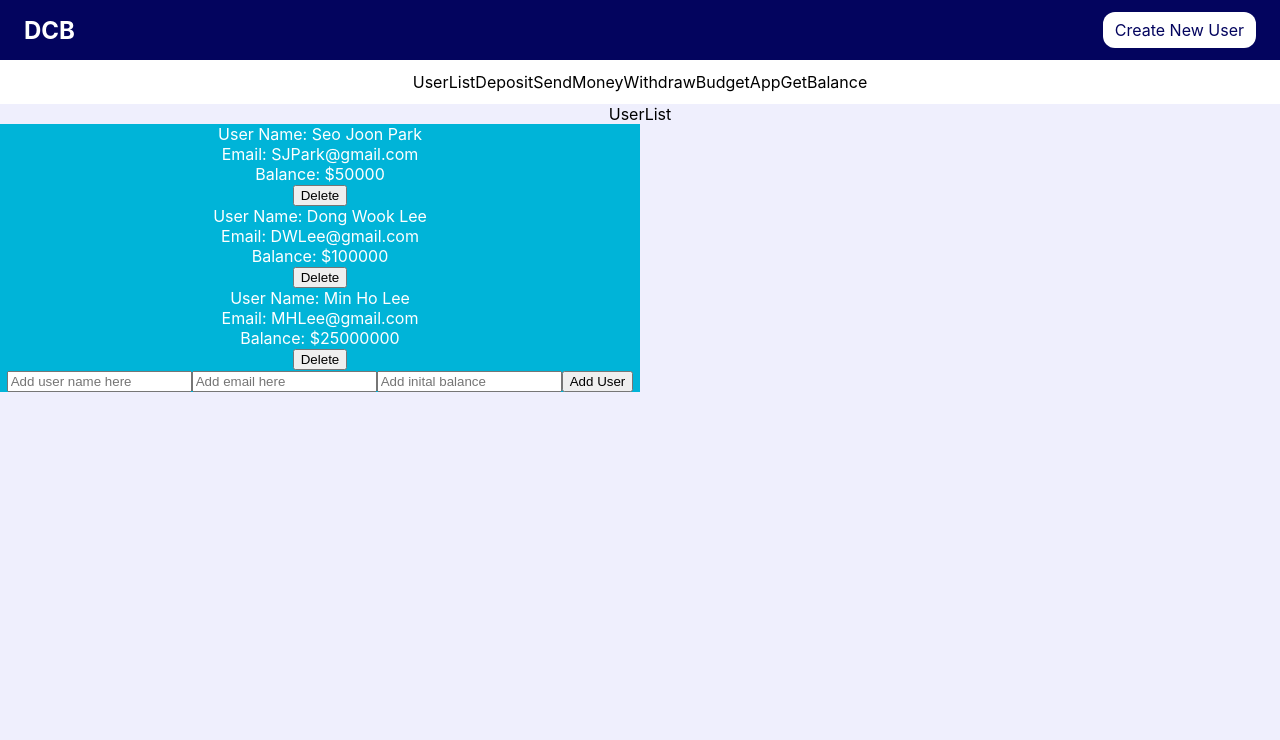
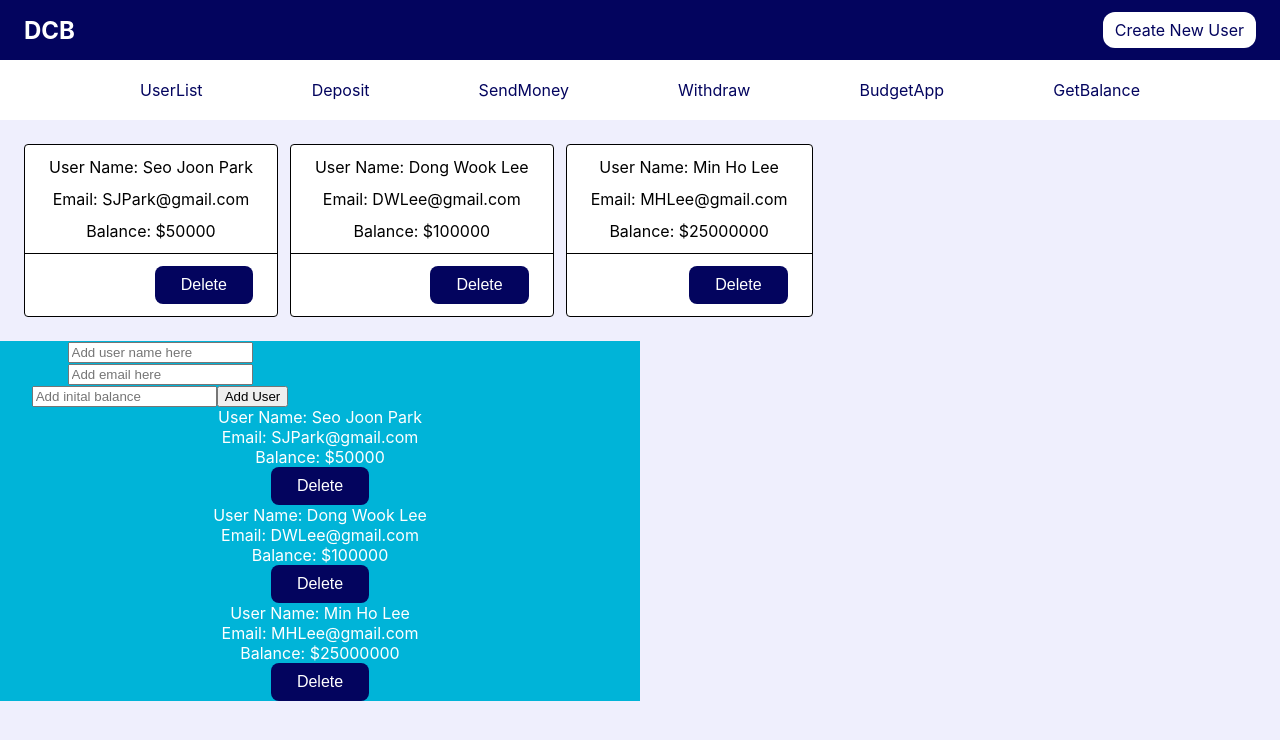
Before and after one commit to danielleterania/bank-app, a React (Create React App) app: page / in a window 1280 px wide. Shown: the top 740 px of the page. Built offline with nearby package versions, Linux system fonts and the light colour scheme.

Commit message:
added user list

```diff
--- a/src/App.js
+++ b/src/App.js
@@ -31,26 +31,26 @@ function App() {
   return (
     <div className="App">
       <MainNav />
-      <SubNav />
       <BrowserRouter>
+        <SubNav />
         <Routes>
-          {/* <Route path="/" element={<UserList></UserList>}> */}
-          <Route index element={<UserList></UserList>}></Route>
-          <Route path="/deposit" element={<Deposit></Deposit>}></Route>
-          <Route path="/send-money" element={<SendMoney></SendMoney>}></Route>
-          <Route path="/withdraw" element={<Withdraw></Withdraw>}></Route>
-          <Route path="/budget-app" element={<BudgetApp></BudgetApp>}></Route>
-          <Route
-            path="/get-balance"
-            element={<GetBalance></GetBalance>}
-          ></Route>
-          {/* </Route> */}
+          <Route index element={<UserList users={users} />} />
+          <Route path="/deposit" element={<Deposit />} />
+          <Route path="/send-money" element={<SendMoney />} />
+          <Route path="/withdraw" element={<Withdraw />} />
+          <Route path="/budget-app" element={<BudgetApp />} />
+          <Route path="/get-balance" element={<GetBalance />} />
         </Routes>
       </BrowserRouter>
+
       <main className="MainWrapper">{/* Content of main wrapper */}</main>
 
       {
         <div className="ListOfUsers">
+          <AddUser
+            handleAddUser={handleNewUsers}
+            newId={users.length}
+          ></AddUser>
           {users.map((user) => {
             return (
               <div key={user.id}>
@@ -68,7 +68,6 @@ function App() {
           })}
         </div>
       }
-      <AddUser handleAddUser={handleNewUsers} newId={users.length}></AddUser>
     </div>
   );
 }
--- a/src/components/MainNav/MainNav.jsx
+++ b/src/components/MainNav/MainNav.jsx
@@ -7,8 +7,8 @@ function MainNav() {
 
   return (
     <nav className="MainNav">
-      <p class="nav-logo">DCB</p>
-      <a class="primary-button" href="#CreateNewUser" onClick={clickMe}>
+      <p className="nav-logo">DCB</p>
+      <a className="primary-button" href="#CreateNewUser" onClick={clickMe}>
         Create New User
       </a>
     </nav>
--- a/src/components/SubNav/SubNav.jsx
+++ b/src/components/SubNav/SubNav.jsx
@@ -1,3 +1,4 @@
+import { NavLink, Outlet } from "react-router-dom";
 import "./SubNav.css";
 
 function SubNav() {
@@ -7,26 +8,28 @@ function SubNav() {
 
   return (
     <div className="SubNav">
-      <nav>
-        <nav-link className="item" to="/">
+      <nav class="nav-links">
+        <NavLink className="nav-link" to="/">
           UserList
-        </nav-link>
-        <nav-link className="item" to="deposit">
+        </NavLink>
+        <NavLink className="nav-link" to="deposit">
           Deposit
-        </nav-link>
-        <nav-link className="item" to="/">
+        </NavLink>
+        <NavLink className="nav-link" to="send-money">
           SendMoney
-        </nav-link>
-        <nav-link className="item" to="/">
+        </NavLink>
+        <NavLink className="nav-link" to="withdraw">
           Withdraw
-        </nav-link>
-        <nav-link className="item" to="/">
+        </NavLink>
+        <NavLink className="nav-link" to="budget-app">
           BudgetApp
-        </nav-link>
-        <nav-link className="item" to="/">
+        </NavLink>
+        <NavLink className="nav-link" to="get-balance">
           GetBalance
-        </nav-link>
+        </NavLink>
       </nav>
+
+      <Outlet></Outlet>
     </div>
   );
 }
--- a/src/components/UserList/UserList.css
+++ b/src/components/UserList/UserList.css
@@ -0,0 +1,37 @@
+.users-list {
+  display: flex;
+  padding: 24px;
+  gap: 12px;
+}
+
+.card {
+  border: 1px solid #000;
+  border-radius: 4px;
+  background: #fff;
+}
+
+.card-body {
+  padding: 12px 24px;
+
+  display: flex;
+  flex-direction: column;
+  justify-content: flex-start;
+  gap: 12px;
+}
+
+.card-footer {
+  padding: 12px 24px;
+  border-top: 1px solid #000;
+  display: flex;
+  justify-content: flex-end;
+}
+
+.delete-button {
+  padding: 10px 26px;
+  background: #03045e;
+  color: #fff;
+  border-radius: 8px;
+  border: 0;
+
+  font-size: 16px;
+}
--- a/src/components/UserList/UserList.jsx
+++ b/src/components/UserList/UserList.jsx
@@ -1,7 +1,31 @@
 import React from "react";
+import "./UserList.css";
 
-function UserList() {
-  return <div>UserList</div>;
+function UserList({ users }) {
+  return (
+    <div className="users-list">
+      {users.map((user) => {
+        return (
+          <div class="card" key={user.id}>
+            <div class="card-body">
+              <p>User Name: {user.user_name}</p>
+              <p>Email: {user.email}</p>
+              <p>Balance: ${user.balance}</p>
+            </div>
+
+            <div class="card-footer">
+              <button
+                className="delete-button"
+                // onClick={() => handleDeleteUser(user.id)}
+              >
+                Delete
+              </button>
+            </div>
+          </div>
+        );
+      })}
+    </div>
+  );
 }
 
 export default UserList;
```
Also changed, not shown: src/components/SubNav/SubNav.css (line endings or trailing spaces).
